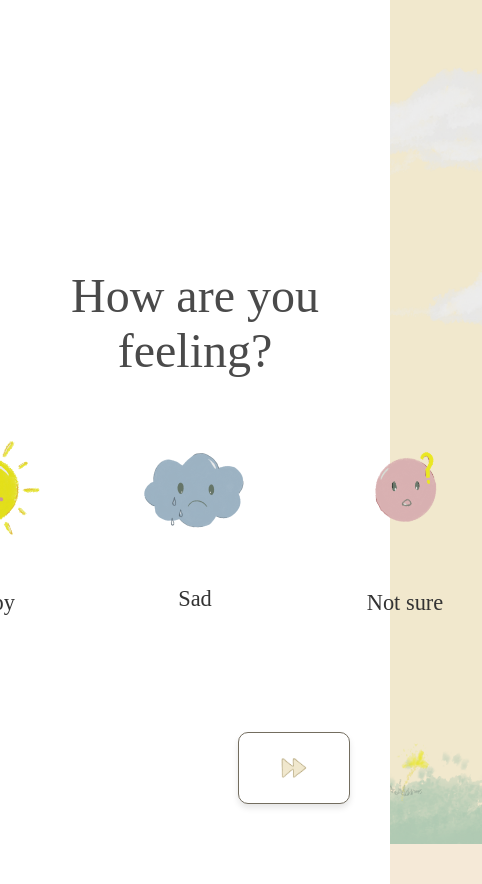
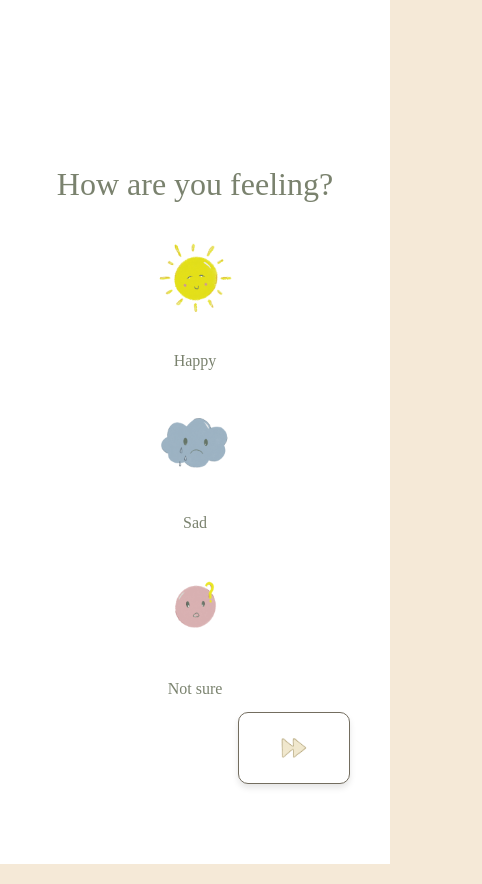
Before and after one commit to Katsukingmax/today, a React (Create React App) app: page /feeling in a window 390 px wide. Shown: the whole page, 482 px wide, since content can reach past the window. Built offline with nearby package versions, Linux system fonts and the light colour scheme; a web font is replaced by a local one.

Commit message:
Update Feeling.css

```diff
--- a/src/components/Feeling/Feeling.css
+++ b/src/components/Feeling/Feeling.css
@@ -9,7 +9,7 @@
     padding: 20px;
     font-family: 'Arial', sans-serif;
     background-color: white;
-    height: 100vh;
+    min-height: 100vh;
     position: relative;
 }
 
@@ -17,7 +17,7 @@
     font-family: 'Baskerville';
     font-size: 3rem;
     margin-bottom: 30px;
-    color: #4a4a4a;
+    color: #7a826e;
 }
 
 .feeling-form {
@@ -26,6 +26,7 @@
     align-items: center;
     gap: 60px;
     width: 100%;
+    flex-wrap: wrap;
 }
 
 .feeling-option {
@@ -66,9 +67,9 @@
 }
 
 .feeling-label {
-    font-family: 'Baskeville';
+    font-family: 'Baskerville';
     font-size: 1.4rem;
-    color: #333;
+    color:  #7a826e;
     margin-top: 10px;
     text-align: center;
 }
@@ -98,3 +99,29 @@
     width: 50px;
     height: auto;
 }
+
+@media (max-width: 600px) {
+    .feeling-container {
+        padding: 10px;
+        height: auto;
+    }
+
+    .feeling-message {
+        font-size: 2rem;
+        margin-bottom: 20px;
+    }
+
+    .feeling-form {
+        flex-direction: column;
+        gap: 20px;
+    }
+
+    .feeling-image {
+        width: 100px;
+        height: auto;
+    }
+
+    .feeling-label {
+        font-size: 1rem;
+    }
+}
```
